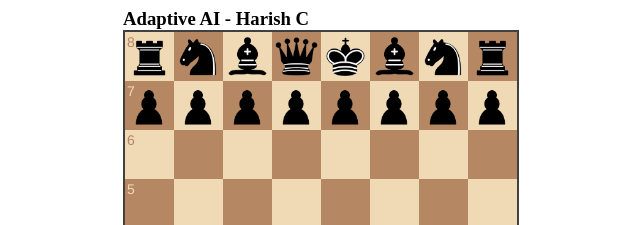
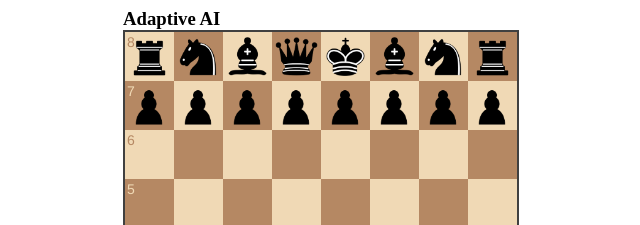
Before and after one commit to Omicron-Tech/AdaptiveChessAI, a plain HTML site: page index.html in a window 1280 px wide. Shown: the top 225 px of the page, 317-957 px from the left. Drawn offline with Linux system fonts and the light colour scheme.

Commit message:
Update index.html

```diff
--- a/index.html
+++ b/index.html
@@ -7,7 +7,10 @@
 </head>
 <body>
 <h3 class="board">
-Adaptive AI - Harish C
+    Adaptive AI
+</h3>
+<h3 class="board">
+
 </h3>
 <div id="board" class="board"></div>
 <br>
```
